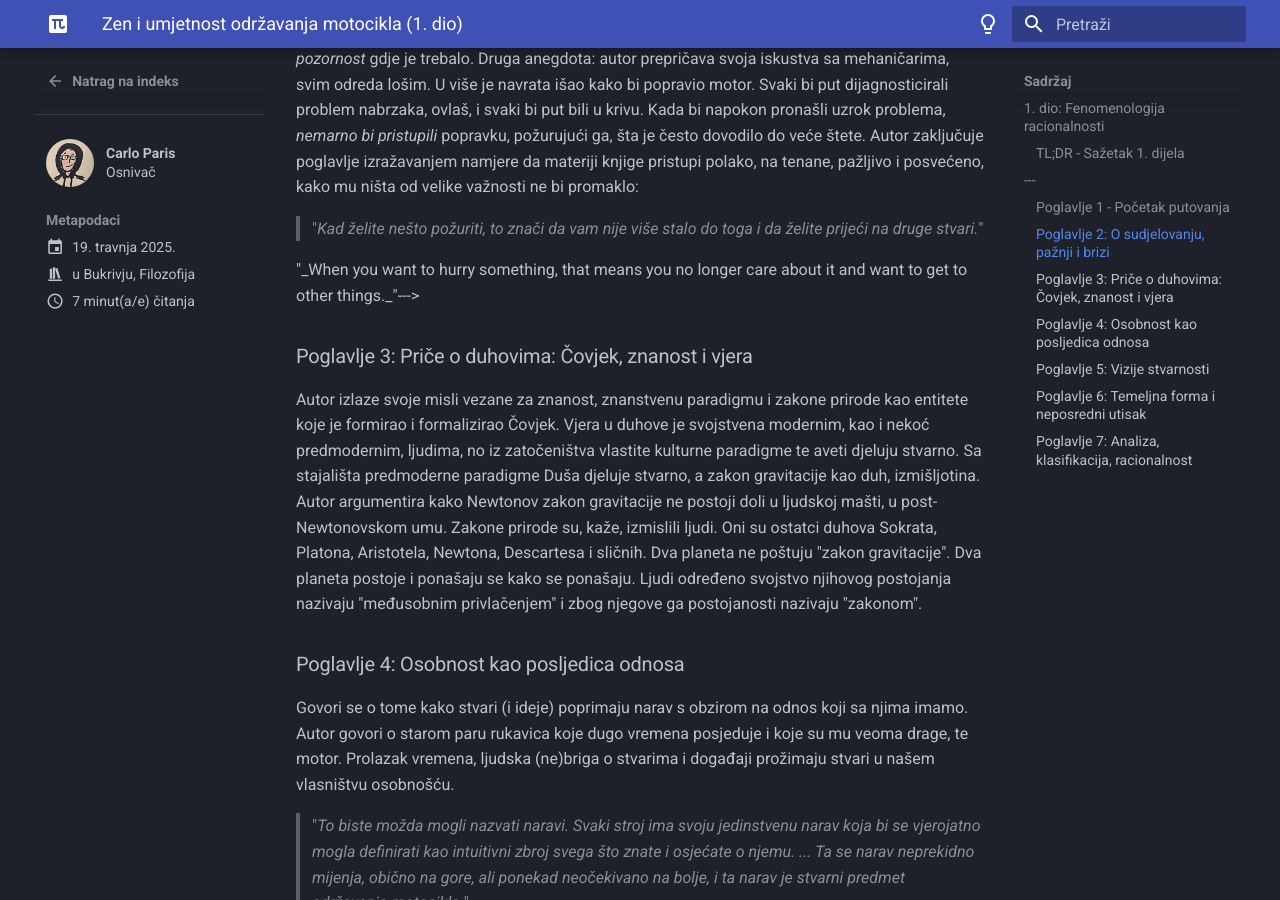
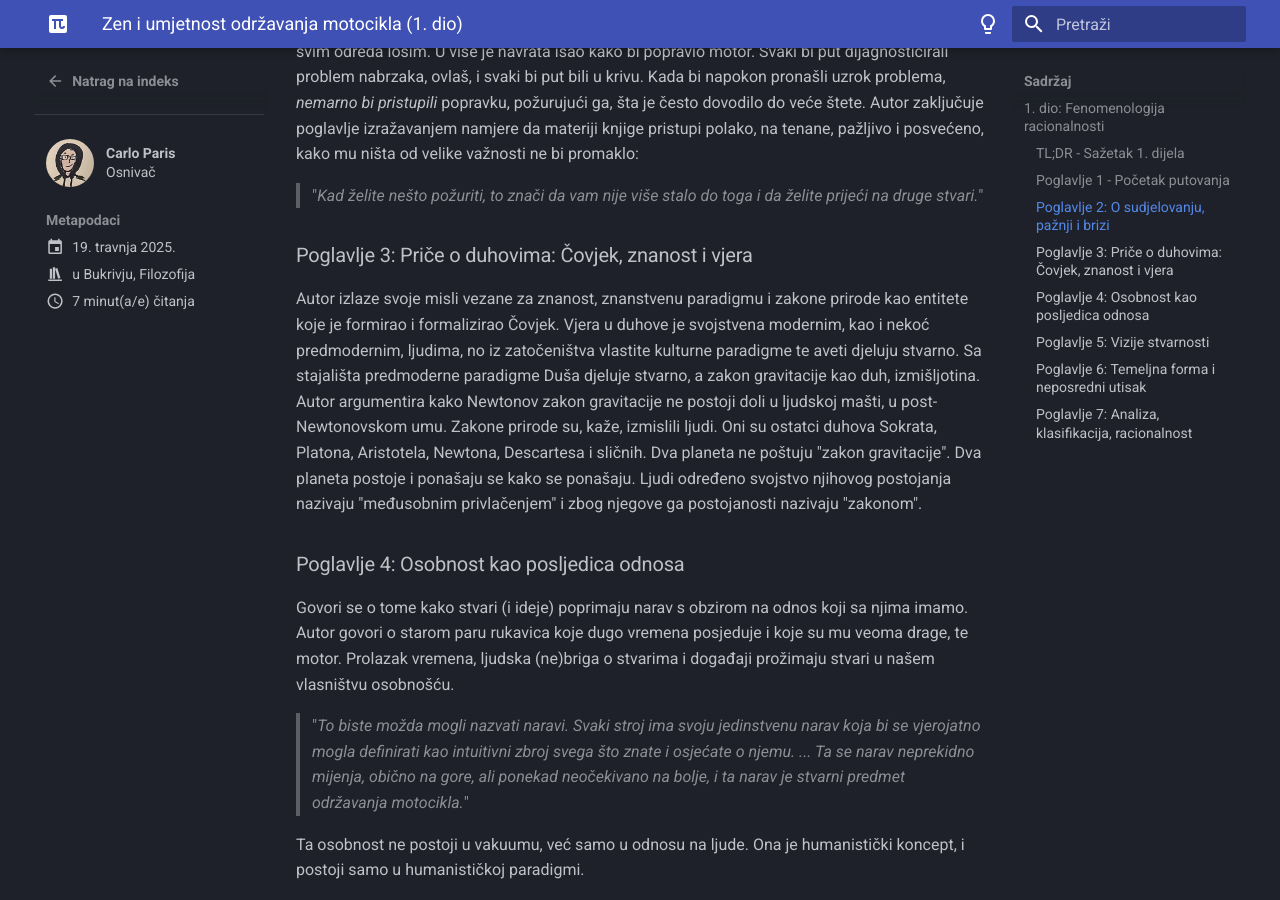
Before and after one commit to peripatetika/peripatetika.github.io, an MkDocs documentation site: the page built from docs/posts/2025_4_ZAMM_1.md, in a window 1280 px wide and 900 px high, scrolled down 1855 px. Built offline with MkDocs 1.6.1 and Material for MkDocs 9.7.7, drawn with Linux system fonts in a browser that asks for light colours; emoji names are drawn with the system emoji font; some of the changed lines change nothing that is shown.

Commit message:
minor fix

```diff
--- a/docs/posts/2025_4_ZAMM_1.md
+++ b/docs/posts/2025_4_ZAMM_1.md
@@ -32,7 +32,6 @@ Za one koji ipak požele pročitati knjigu, tekst koji slijedi, iako detaljan, n
 Započinjemo putovanje. Razmatrajući odnose različitih ljudi prema tehnologiji, pronalazimo da iz različitih sustava vrijednosti proizlaze različite vizije stvarnosti - "romantična" i "klasična". Klasična je dominantna moderna vizija stvarnosti. Manifestira se u obliku tehnologije i znanosti, a temelji se na racionalnosti. No, lišena osobnog značaja, beskompromisna racionalnost vodi ka dehumanizaciji. Povrh toga, sama je racionalnost, zasnovana na iracionalnim pretpostavkama, iracionalna i kao takva samu sebe proždire.
 
 ---
----
 
 ### Poglavlje 1 - Početak putovanja
 Opisuje se poanta knjige. Autor nagoviješta ono šta ćemo vidjeti kasnije. Na primjer, u jednom trenutku opisuje kako se na putovanjima kroz Srednji Zapad motociklom uglavnom snalazi "by dead reckoning, and deduction from what clue we find". Ovo postaje bitno kasnije.
@@ -52,7 +51,7 @@ Autor zaključuje poglavlje izražavanjem namjere da materiji knjige pristupi po
 
 >"_Kad želite nešto požuriti, to znači da vam nije više stalo do toga i da želite prijeći na druge stvari._"
 
-<!--->"_When you want to hurry something, that means you no longer care about it and want to get to other things._"--->
+<!---"_When you want to hurry something, that means you no longer care about it and want to get to other things._"--->
 
 ### Poglavlje 3: Priče o duhovima: Čovjek, znanost i vjera
 Autor izlaze svoje misli vezane za znanost, znanstvenu paradigmu i zakone prirode kao entitete koje je formirao i formalizirao Čovjek.
@@ -61,9 +60,11 @@ Dva planeta ne poštuju "zakon gravitacije". Dva planeta postoje i ponašaju se
 
 ### Poglavlje 4: Osobnost kao posljedica odnosa
 Govori se o tome kako stvari (i ideje) poprimaju narav s obzirom na odnos koji sa njima imamo. Autor govori o starom paru rukavica koje dugo vremena posjeduje i koje su mu veoma drage, te motor. Prolazak vremena, ljudska (ne)briga o stvarima i događaji prožimaju stvari u našem vlasništvu osobnošću.
+
 <!---
 >"_I suppose you could call that a personality. Each machine has its own, unique personality which probably could be defined as the intuitive sum total of everything you know and feel about it._"
 --->
+
 >"_To biste možda mogli nazvati naravi. Svaki stroj ima svoju jedinstvenu narav koja bi se vjerojatno mogla definirati kao intuitivni zbroj svega što znate i osjećate o njemu. ... Ta se narav neprekidno mijenja, obično na gore, ali ponekad neočekivano na bolje, i ta narav je stvarni predmet održavanja motocikla._"
 
 Ta osobnost ne postoji u vakuumu, već samo u odnosu na ljude. Ona je humanistički koncept, i postoji samo u humanističkoj paradigmi.
@@ -98,6 +99,7 @@ Autor opisuje: romantičnom umu klasični način razmišljanja djeluje mrtvo, be
 ### Poglavlje 7: Analiza, klasifikacija, racionalnost
 Autorov je prijašnji ego, Phaedrus, bio analitičar, filozof, klasični mislioc. Njegov je cilj bio analizirati samu analizu, analizirati racionalnost za koju na kraju uviđa kako se i sama temelji na iracionalnim pretpostavkama.
 Racionalnost naziva _aveću_, kao ranije zakon gravitacije:
+
 <!--->"..._the ghost of normal, everyday assumptions which declares that the ultimate purpose of life, which is to keep alive, is impossible, but that this is the ultimate purpose anyway... One lives longer in order that he may live longer._"--->
 
 >"_To je utvara normalne svakidašnje pretpostavke koja tvrdi da konačna svrha života, to jest održavanje na životu, nije moguća, ali da je to ipak konačna njegova svrha, tako da se veliki umovi očajno bore da liječe bolesti da bi ljudi dulje živjeli, a samo luđaci pitaju zašto. Čovjek dulje živi da bi dulje živio. Druge svrhe nema. To kaže ta utvara._"
--- a/mkdocs.yml
+++ b/mkdocs.yml
@@ -1,4 +1,5 @@
 site_name: Peripatetika
+site_url: https://peripatetika.com
 theme:
   name: material
   language: hr
```
